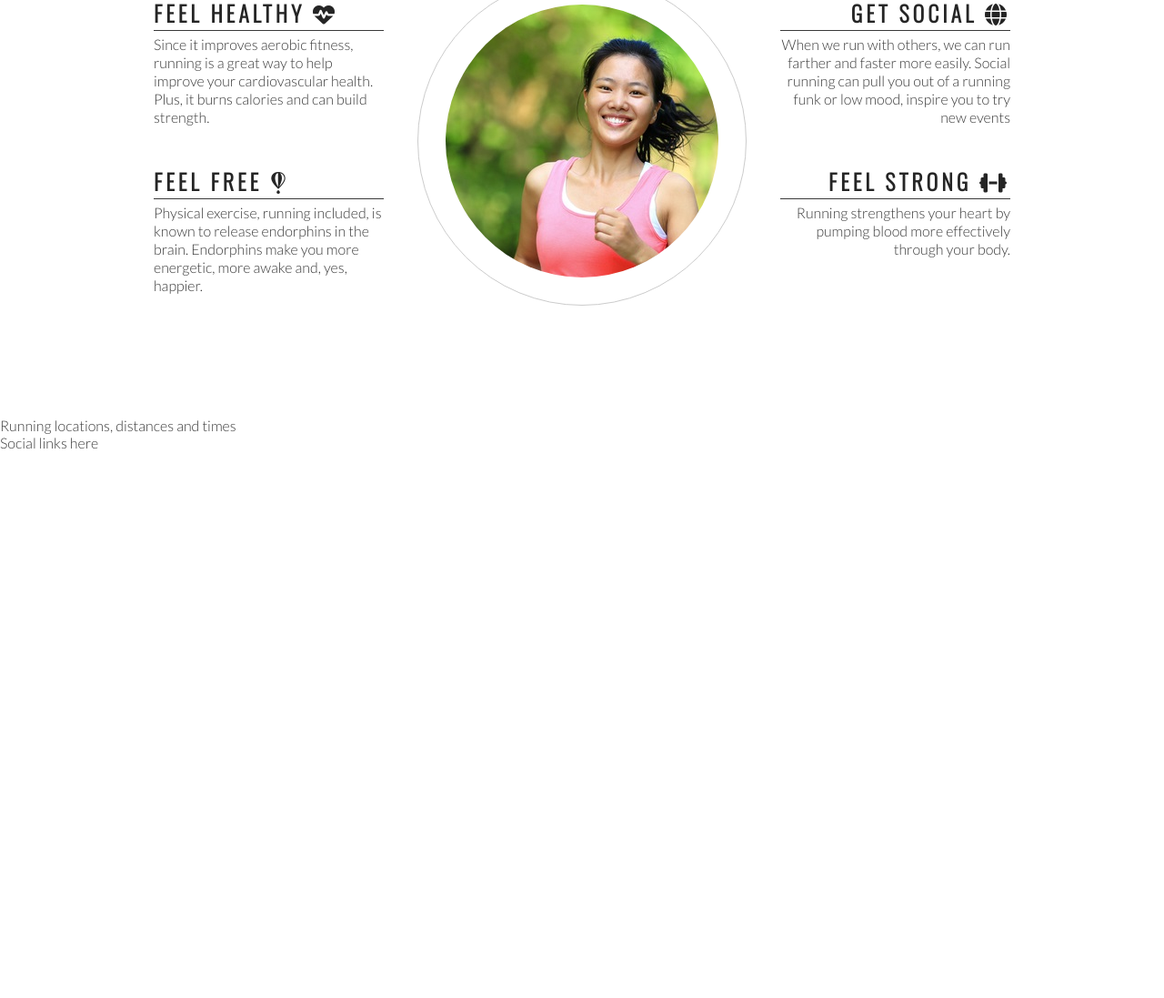
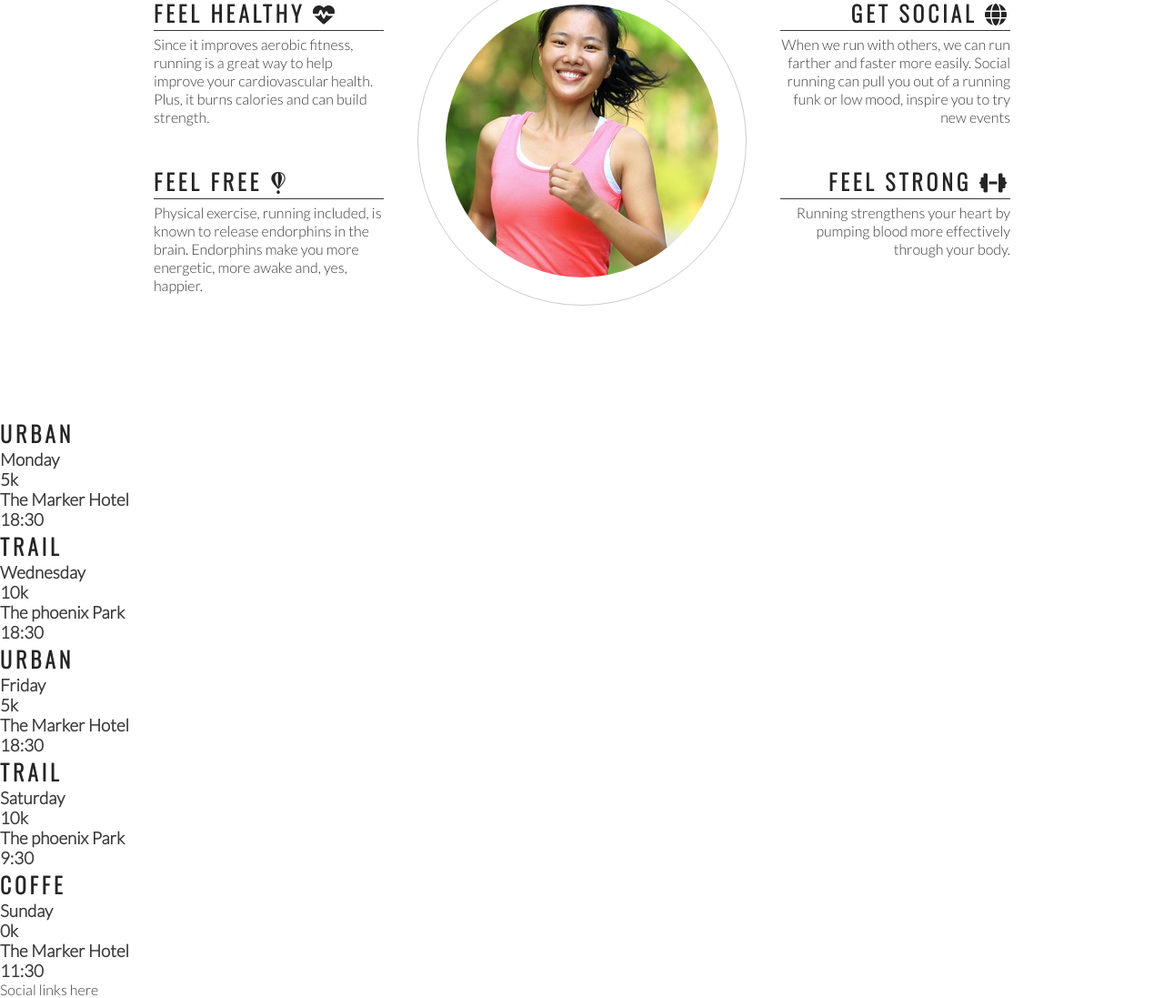
Before and after one commit to Lamin10/love-running, a plain HTML site: page index.html in a window 1280 px wide. Shown: the part 867-1964 px from the top of the page at 91% size. Before the commit the page ends 1363 px from the top, so only its background shows below. Drawn offline with nearby package versions, Linux system fonts and the light colour scheme.

Commit message:
Add meetup times main structure

```diff
--- a/assets/css/style.css
+++ b/assets/css/style.css
@@ -184,7 +184,7 @@ hr {
 }
 
 #circle-cover-bg {
-    background: url("../images/ethos-center-image.jpg");
+    background: url("../images/ethos-center-image.jpg") no-repeat center center;
     height: 100%;
     border-radius: 50%;
 }
--- a/index.html
+++ b/index.html
@@ -75,7 +75,41 @@
         </div>
     </section>
     <section>
-        Running locations, distances and times
+       <div>
+        <h2>Urban</h2>
+        <h3>Monday</h3>
+        <h3>5k</h3>
+        <h3>The Marker Hotel</h3>
+        <h3>18:30</h3>
+       </div>
+       <div>
+        <h2>Trail</h2>
+        <h3>Wednesday</h3>
+        <h3>10k</h3>
+        <h3>The phoenix Park</h3>
+        <h3>18:30</h3>
+       </div>
+       <div>
+        <h2>Urban</h2>
+        <h3>Friday</h3>
+        <h3>5k</h3>
+        <h3>The Marker Hotel</h3>
+        <h3>18:30</h3>
+       </div>
+       <div>
+        <h2>Trail</h2>
+        <h3>Saturday</h3>
+        <h3>10k</h3>
+        <h3>The phoenix Park</h3>
+        <h3>9:30</h3>
+       </div>
+       <div>
+        <h2>Coffe</h2>
+        <h3>Sunday</h3>
+        <h3>0k</h3>
+        <h3>The Marker Hotel</h3>
+        <h3>11:30</h3>
+       </div>
     </section>
     <footer>
         Social links here
```
